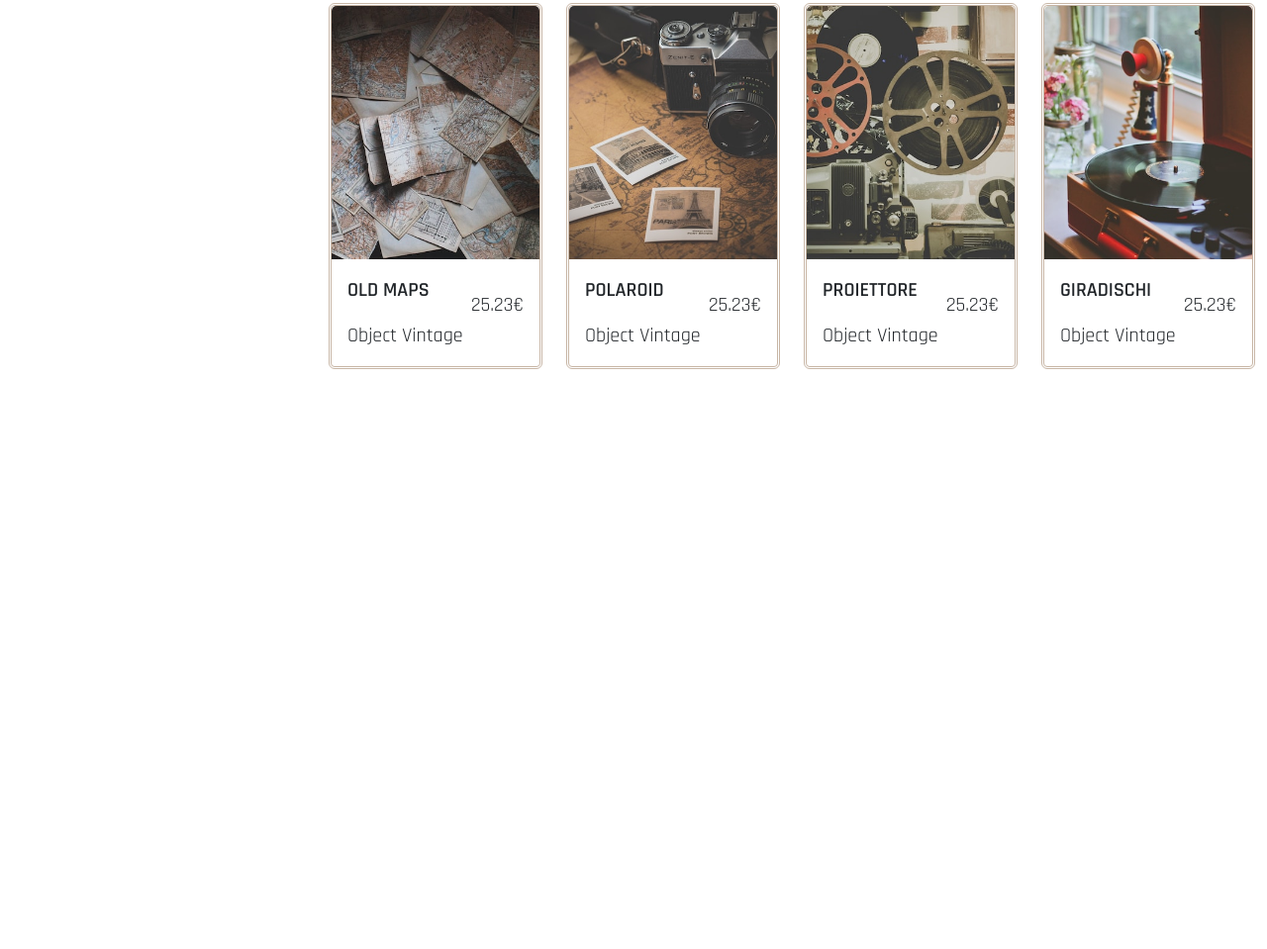
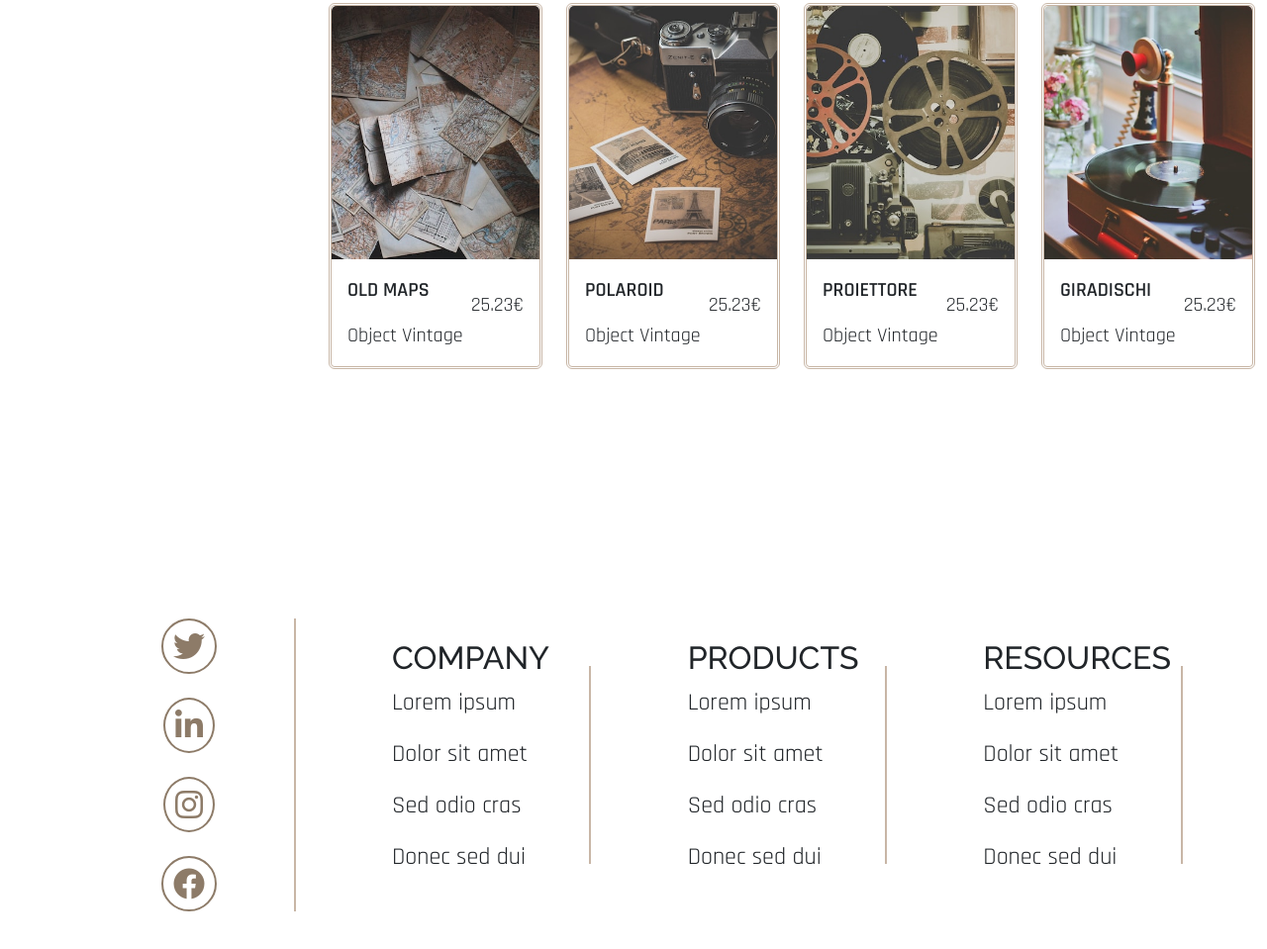
Before and after one commit to alessandraScotto/Sito-Annunci-Presto, a plain HTML site: page risorse/views/annunci.html in a window 1280 px wide. Shown: the part 4821-5780 px from the top of the page at 99% size. Before the commit the page ends 5194 px from the top, so only its background shows below. Drawn offline with nearby package versions, Linux system fonts and the light colour scheme.

Commit message:
Footer - Articles

```diff
--- a/risorse/views/annunci.html
+++ b/risorse/views/annunci.html
@@ -100,7 +100,7 @@
 
 
         <!--Section Cards Articoli-->
-        <section class="vh-100">
+        <section>
             <div class="container-fluid">
                 <div class="row">
                     <div class="col-12 col-md-3">
@@ -120,7 +120,8 @@
                                     aria-labelledby="headingOne" data-bs-parent="#accordionExample">
                                     <div id="radioContainer" class="accordion-body">
                                         <div class="form-check">
-                                            <input class="form-check-input" type="radio" name="categories" id="All" checked>
+                                            <input class="form-check-input" type="radio" name="categories" id="All"
+                                                checked>
                                             <label class="form-check-label" for="All">
                                                 All categories
                                             </label>
@@ -190,9 +191,12 @@
 
 
 
-    <!--
 
-        <footer class="container-fluid h-50">
+
+    <footer>
+        <div class="container-fluid">
+            <div class="row">
+                <div class="col-12">
                     <div class="row vh-100 align-items-center justify-content-evenly">
                         <div class="col-md-2 col-12 footerSocialCol">
                             <div class="row">
@@ -240,9 +244,12 @@
                             <p class="fs-4">Donec sed dui</p>
                         </div>
                     </div>
+                </div>
+            </div>
+        </div>
     </footer>
 
-    -->
+
 
     </main>
 
```
Lines whose indentation alone changed are shown as unchanged.
